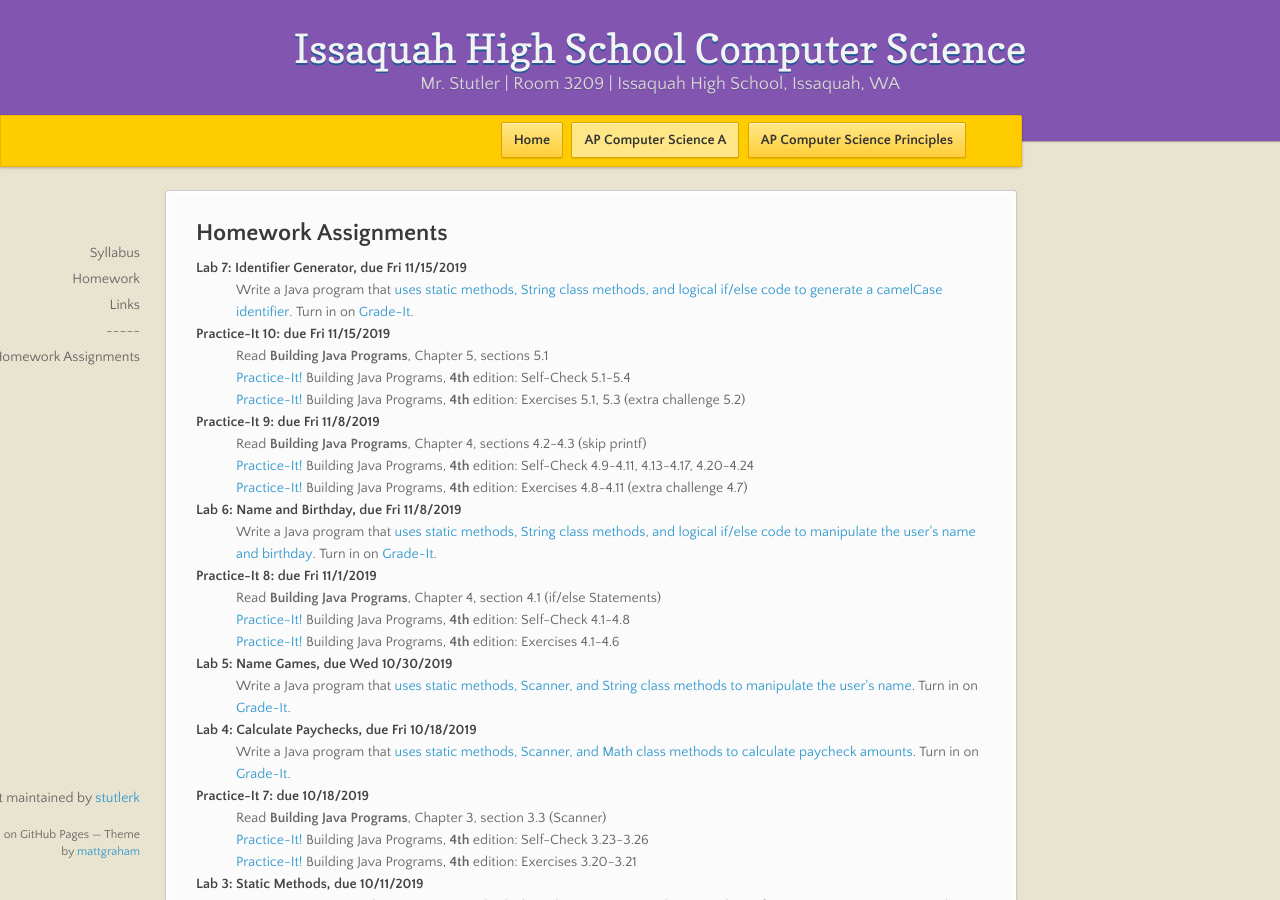
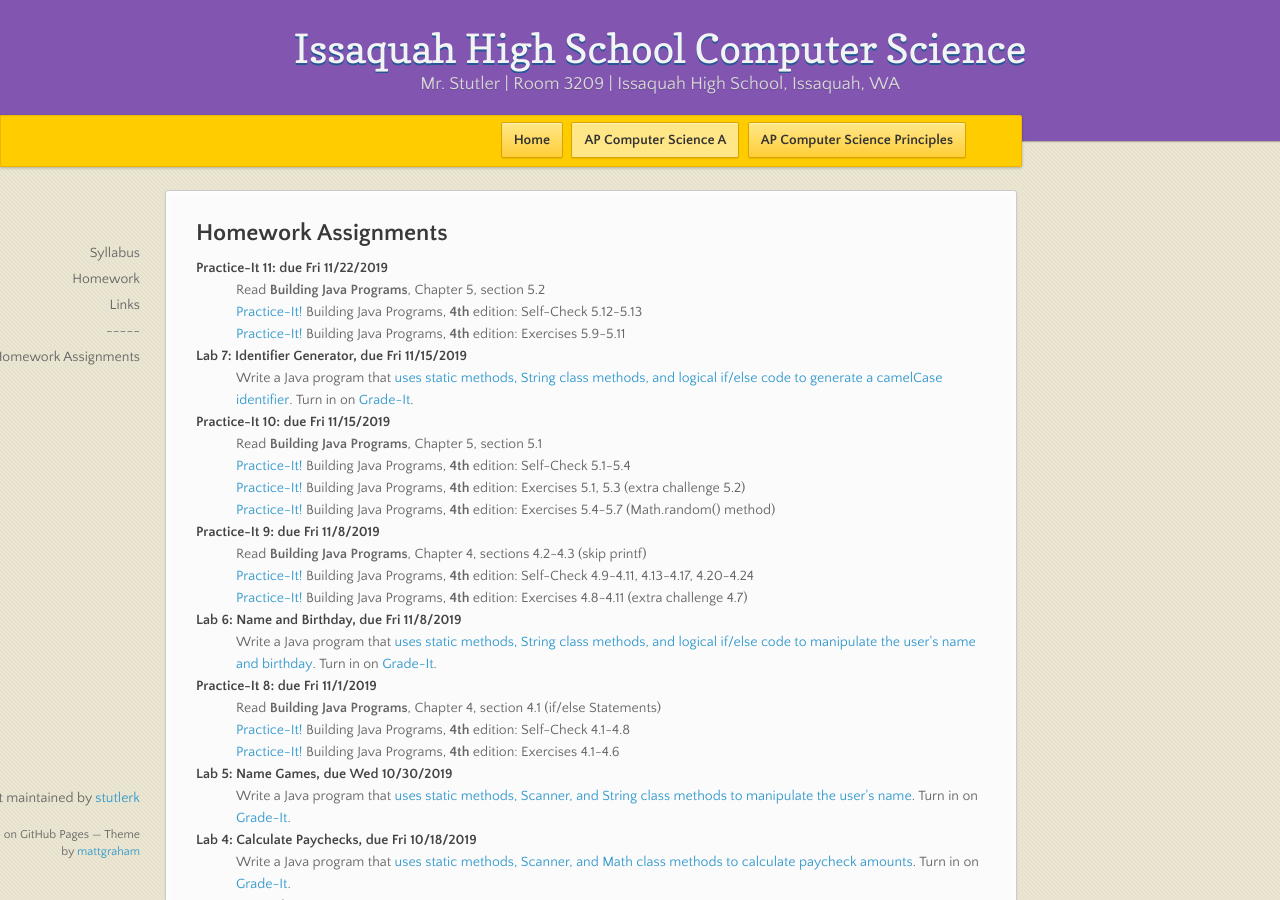
Before and after one commit to stutlerk/ihs-website, a Jekyll site: the page built from _apcsa/homework.html, in a window 1280 px wide and 900 px high. Built offline with Jekyll 4.4.1, drawn with Linux system fonts in a browser that asks for light colours; nearby versions of some CDN libraries.

Commit message:
Update homework.html

```diff
--- a/_apcsa/homework.html
+++ b/_apcsa/homework.html
@@ -10,13 +10,24 @@ layout: course
     <dt>Computer History Report, due 9/19/2018 at the beginning of class</dt>
     <dd><a href="https://issaquahwednet-my.sharepoint.com/personal/stutlerk_issaquah_wednet_edu/_layouts/15/guestaccess.aspx?docid=00f746ca063ec4fe89aaef3ed6d400941&authkey=AeHXKIjD7VBW10XG1QzwDCU">Computer history report assignment</a></dd>
     -->
+    <!--
+    <dt>FracCalc, Checkpoint 1, due Fri 11/22/2019</dt>
+    <dd>Start a Java project that <a href="" target="_blank">will perform arithmetic calculations on fractions!</a> Turn in on <a href="https://gradeit-hs.cs.washington.edu/issaquah/" target="_blank">Grade-It</a>.</dd>
+    -->
+
+    <dt>Practice-It 11: due Fri 11/22/2019</dt>
+    <dd>Read <b>Building Java Programs</b>, Chapter 5, section 5.2</dd>
+    <dd><a href="https://practiceit.cs.washington.edu/" target="_blank">Practice-It!</a> Building Java Programs, <b>4th</b> edition: Self-Check 5.12-5.13</dd>
+    <dd><a href="https://practiceit.cs.washington.edu/" target="_blank">Practice-It!</a> Building Java Programs, <b>4th</b> edition: Exercises 5.9-5.11</dd>
+
     <dt>Lab 7: Identifier Generator, due Fri 11/15/2019</dt>
     <dd>Write a Java program that <a href="https://issaquahwednet-my.sharepoint.com/:w:/g/personal/stutlerk_issaquah_wednet_edu/ER59vIkyUwhFvX93YKPgOAABR7ogekfAM-EfwTlQE43jww?e=e3Hlva" target="_blank">uses static methods, String class methods, and logical if/else code to generate a camelCase identifier</a>. Turn in on <a href="https://gradeit-hs.cs.washington.edu/issaquah/" target="_blank">Grade-It</a>.</dd>
 
     <dt>Practice-It 10: due Fri 11/15/2019</dt>
-    <dd>Read <b>Building Java Programs</b>, Chapter 5, sections 5.1</dd>
+    <dd>Read <b>Building Java Programs</b>, Chapter 5, section 5.1</dd>
     <dd><a href="https://practiceit.cs.washington.edu/" target="_blank">Practice-It!</a> Building Java Programs, <b>4th</b> edition: Self-Check 5.1-5.4</dd>
     <dd><a href="https://practiceit.cs.washington.edu/" target="_blank">Practice-It!</a> Building Java Programs, <b>4th</b> edition: Exercises 5.1, 5.3 (extra challenge 5.2)</dd>
+    <dd><a href="https://practiceit.cs.washington.edu/" target="_blank">Practice-It!</a> Building Java Programs, <b>4th</b> edition: Exercises 5.4-5.7 (Math.random() method)</dd>
 
     <dt>Practice-It 9: due Fri 11/8/2019</dt>
     <dd>Read <b>Building Java Programs</b>, Chapter 4, sections 4.2-4.3 (skip printf)</dd>
```
